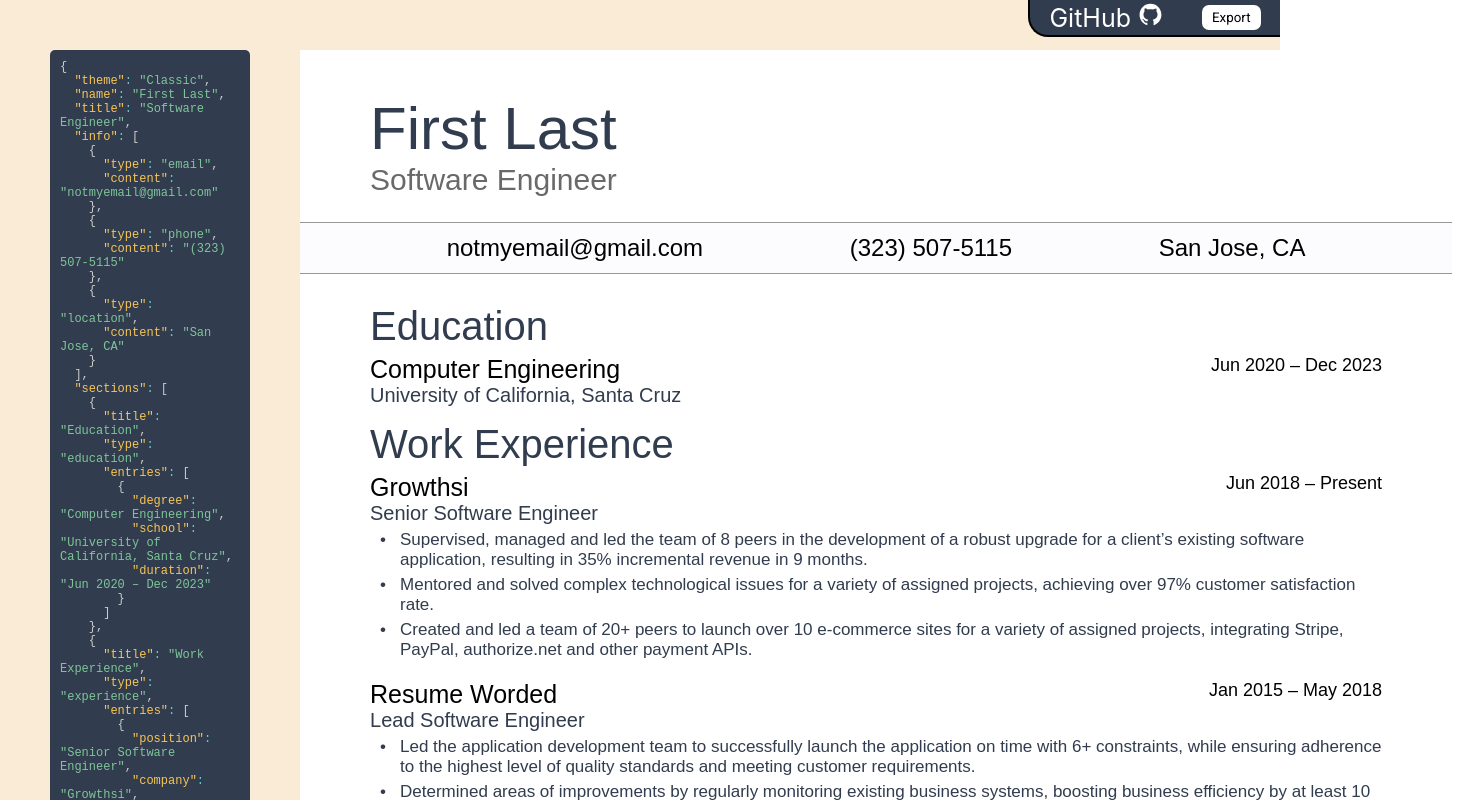
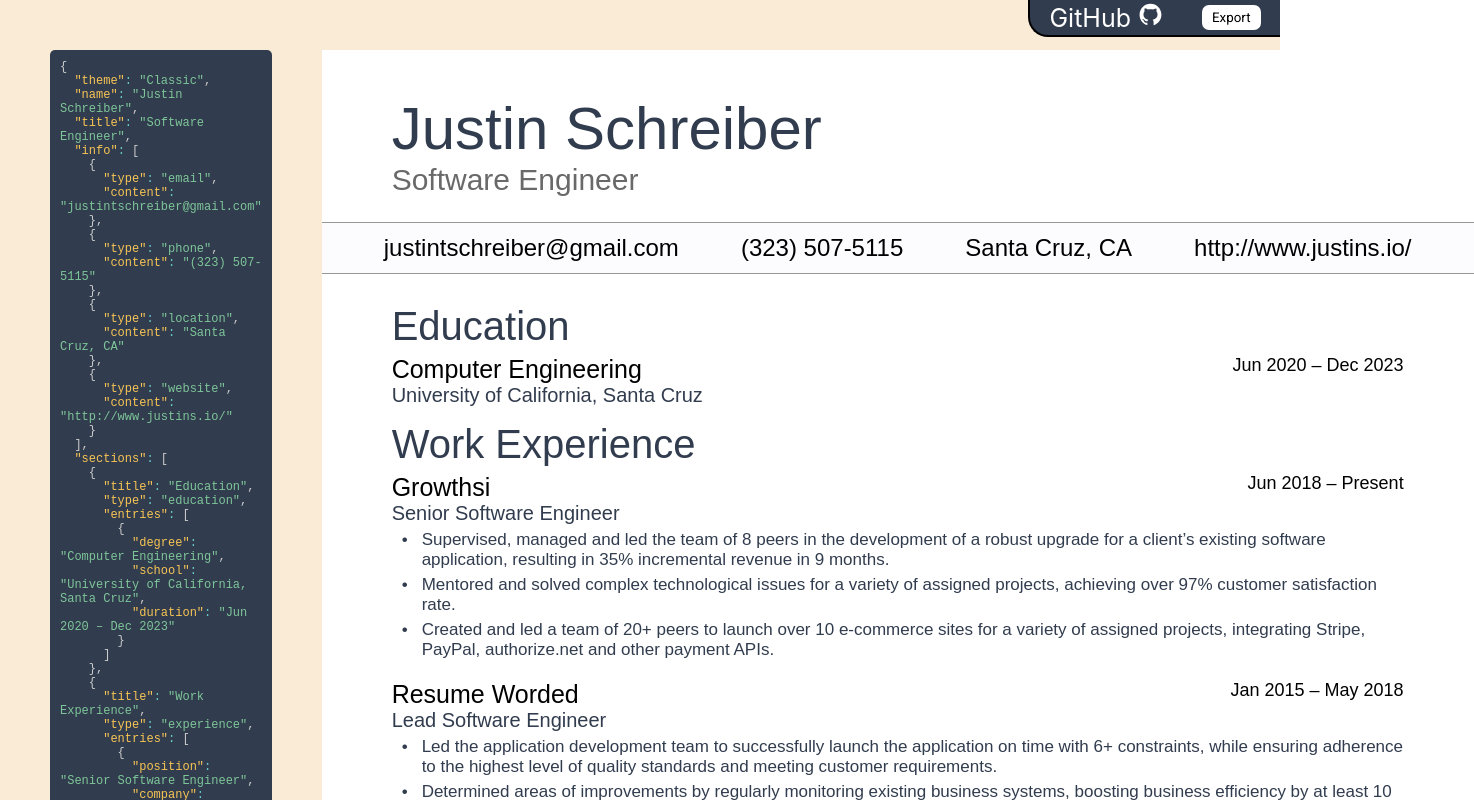
Before and after one commit to jtsus/resume-builder, a React (Create React App) app: page / in a window 1280 px wide. Shown: the top 800 px of the page, 1474 px wide, since content can reach past the window. Built offline with nearby package versions, Linux system fonts and the light colour scheme.

Commit message:
Update default resume data

```diff
--- a/src/App.tsx
+++ b/src/App.tsx
@@ -12,12 +12,12 @@
 
 let initial: PortfolioData = {
     "theme": "Classic",
-    "name": "First Last",
+    "name": "Justin Schreiber",
     "title": "Software Engineer",
     "info": [
         {
             "type": "email",
-            "content": "notmyemail@gmail.com"
+            "content": "justintschreiber@gmail.com"
         },
         {
             "type": "phone",
@@ -25,7 +25,11 @@
         },
         {
             "type": "location",
-            "content": "San Jose, CA"
+            "content": "Santa Cruz, CA"
+        },
+        {
+            "type": "website",
+            "content": "http://www.justins.io/"
         }
     ],
     "sections": [
```
